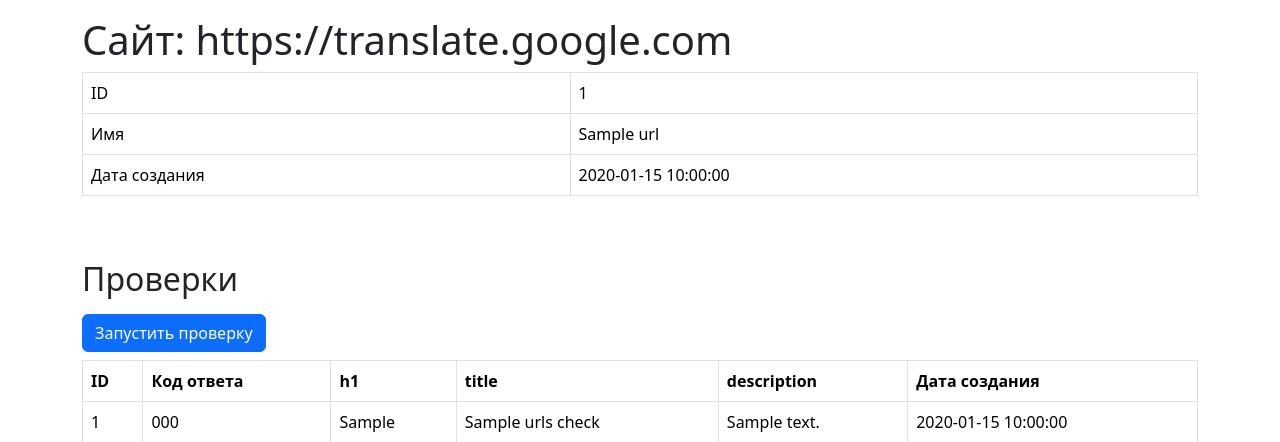
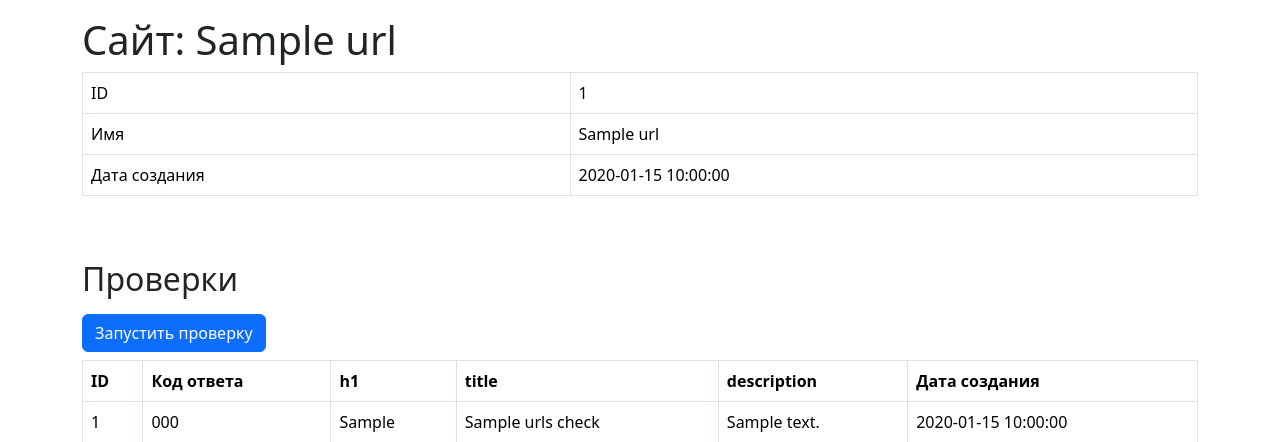
Before and after one commit to VadimYaskiv/python-project-83, a Flask app: page /urls/1 in a window 1280 px wide. Shown: the part 56-498 px from the top of the page. Run offline with Flask 2, Linux system fonts and the light colour scheme; a database or web service that is not in the repository returns one stand-in record (values such as "Sample title"); some libraries are stand-ins or nearby versions.

Commit message:
Update after step_1 checking 2

```diff
--- a/page_analyzer/templates/url.html
+++ b/page_analyzer/templates/url.html
@@ -4,7 +4,7 @@
 
 
 <div class="container-lg mt-3">
-  <h1>Сайт: https://translate.google.com</h1>
+  <h1>Сайт: {{ url.name }}</h1>
 
   <div class="table-responsive">
     <table class="table table-bordered table-hover text-nowrap" data-test="url">
```
